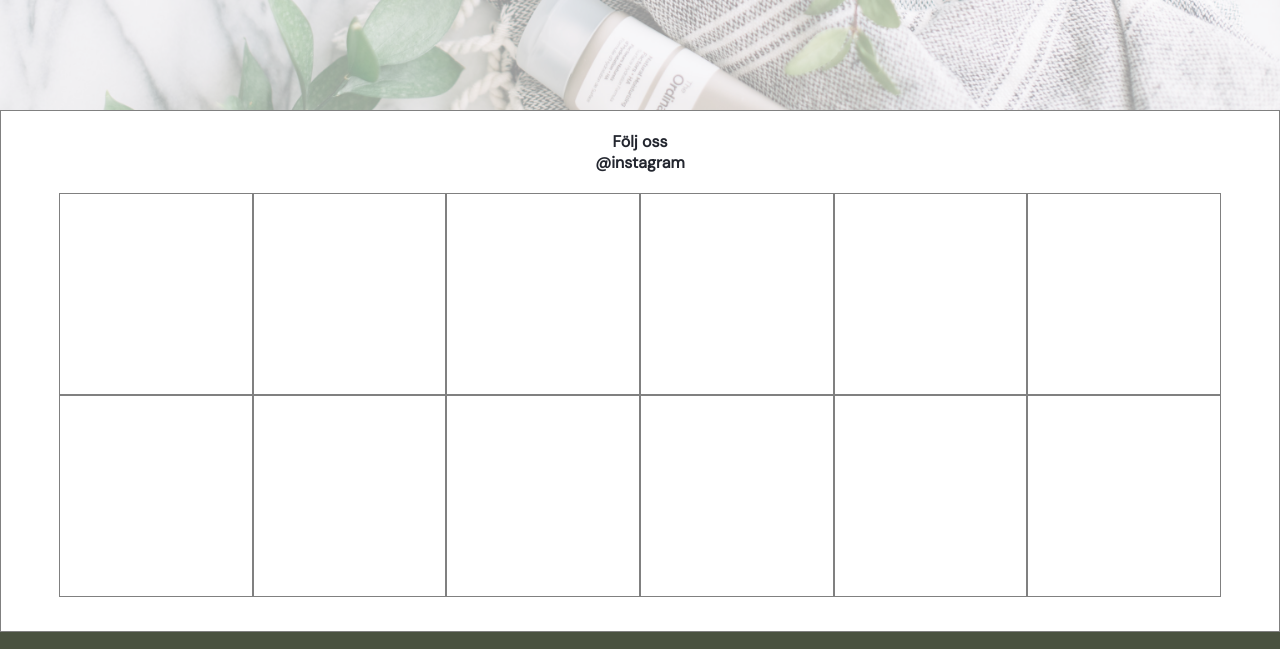
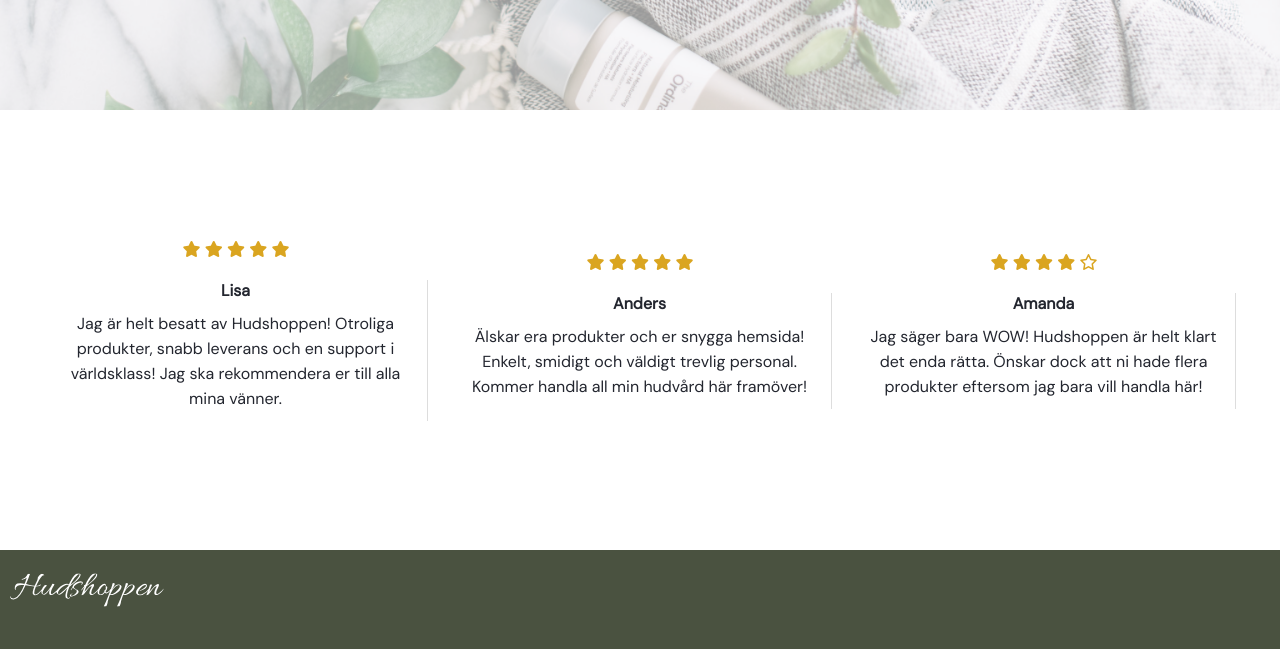
Before and after one commit to JesperS89/Grupparbete, a website built with Parcel: page src/index.html in a window 1280 px wide. Shown: the part 690-1339 px from the top of the page. Built offline with nearby package versions, Linux system fonts and the light colour scheme.

Commit message:
Added styling

```diff
--- a/src/index.html
+++ b/src/index.html
@@ -61,23 +61,51 @@
         <button class="hero__button">Köp nu</button>
       </div>
     </main>
+    <section class="reviews">
+      <div class="reviews__container">
+        <div class="reviews__container__stars">
+          <i class="fa fa-star checked"></i>
+          <i class="fa fa-star checked"></i>
+          <i class="fa fa-star checked"></i>
+          <i class="fa fa-star checked"></i>
+          <i class="fa fa-star checked"></i>
+        </div>
+        <div class="reviews__text">
+          <h4 class="reviews__text__title">Lisa</h4>
+          <p class="reviews__text__description">Jag är helt besatt av Hudshoppen! Otroliga produkter, snabb leverans och en support i världsklass! Jag ska rekommendera er till alla mina vänner. </p>
+        </div>
+      </div>
 
-    <section class="collage">
-      <h4 class="collage__title">Följ oss <br> @instagram</h4>
-        <div class="collage__imagecontainer">
-        <div class="collage__imagecontainer__image"></div>
-        <div class="collage__imagecontainer__image"></div>
-        <div class="collage__imagecontainer__image"></div>
-        <div class="collage__imagecontainer__image"></div>
-        <div class="collage__imagecontainer__image"></div>
-        <div class="collage__imagecontainer__image"></div>
-        <div class="collage__imagecontainer__image"></div>
-        <div class="collage__imagecontainer__image"></div>
-        <div class="collage__imagecontainer__image"></div>
-        <div class="collage__imagecontainer__image"></div>
-        <div class="collage__imagecontainer__image"></div>
-        <div class="collage__imagecontainer__image"></div>
+      <div class="reviews__container">
+        <div class="reviews__container__stars">
+          <i class="fa fa-star checked"></i>
+          <i class="fa fa-star checked"></i>
+          <i class="fa fa-star checked"></i>
+          <i class="fa fa-star checked"></i>
+          <i class="fa fa-star checked"></i>
+        </div>
+        <div class="reviews__text">
+          <h4 class="reviews__text__title">Anders</h4>
+          <p class="reviews__text__description">Älskar era produkter och er snygga hemsida! Enkelt, smidigt och väldigt trevlig personal. Kommer handla all min hudvård här framöver!</p>
+        </div>
       </div>
+
+
+      <div class="reviews__container">
+        <div class="reviews__container__stars">
+          <i class="fa fa-star checked"></i>
+          <i class="fa fa-star checked"></i>
+          <i class="fa fa-star checked"></i>
+          <i class="fa fa-star checked"></i>
+          <i class="fa fa-star-o"></i>
+        </div>
+        <div class="reviews__text">
+          <h4 class="reviews__text__title">Amanda</h4>
+          <p class="reviews__text__description">Jag säger bara WOW! Hudshoppen är helt klart det enda rätta. Önskar dock att ni hade flera produkter eftersom jag bara vill handla här!</p>
+        </div>
+      </div>
+
+
     </section>
     <footer>
       <div class="logo"></div>
--- a/src/scss/_footer.scss
+++ b/src/scss/_footer.scss
@@ -2,7 +2,7 @@
 
 footer {
     display: flex;
-    height: 40vh;
+    height: 30vh;
     width: 100%;
     background-color: m.$green;
 
@@ -38,7 +38,7 @@ footer {
     justify-content: center;
     align-items: center;
     text-align: center;
-    margin-top: 20px;
+    margin-top: 60px;
 
     @include m.desktop {
         flex-direction: row;
@@ -51,9 +51,10 @@ footer {
         list-style-type: none;
         font-size: 16px;
         padding: 5px 0;
+        line-height: 25px;
 
         @include m.desktop {
-            margin: 0 40px;
+            margin: 0 60px;
         }
     }
 
@@ -63,6 +64,7 @@ footer {
 }
 
 .social {
+    width: 30%;
     display: flex;
     justify-content: center;
     align-items: center;
--- a/src/scss/_main.scss
+++ b/src/scss/_main.scss
@@ -58,29 +58,64 @@
     }
 }
 
-.collage {
-    height: 65vh;
-    border: 1px solid gray;
+.reviews {
+    width: 100%;
+    height: 80vh;
+    display: flex;
+    flex-direction: column;
+    align-items: center;
+    justify-content: center;
+    margin: 20px 0;
 
-    &__title {
+    @include m.desktop {
+        flex-direction: row;
+        height: 50vh;
+      }
+
+    &__container {
+        width: 80%;
+        height: 50vh;
+        margin: 10px;
         display: flex;
+        flex-direction: column;
         justify-content: center;
-        padding: 20px 0;
-        text-align: center;
+        align-items: center;
+
+        @include m.desktop {
+            width: 30%;
+            height: 35vh;
+          }
+
+        .fa {
+            color: rgb(218,165,32);
+        }
     }
 
-    &__imagecontainer {
+    &__text {
         display: flex;
-        flex-wrap: wrap;
+        flex-direction: column;
         justify-content: center;
+        align-items: center;
+        margin-top: 20px;
+        // border-bottom: 1px solid #ddd ;
 
+        @include m.desktop {
+            border-right: 1px solid #ddd;
+          }
 
-        &__image {
-            border: 1px solid gray;
-            width: 15%;
-            height: 25vh;
+        &__title {
+            font-size: 16px;
+        }
 
-
+        &__description {
+            text-align: center;
+            padding: 10px;
+            font-size: 16px;
+            line-height: 25px;
         }
     }
 }
+
+.checked {
+    color: rgb(218,165,32);
+}
```
